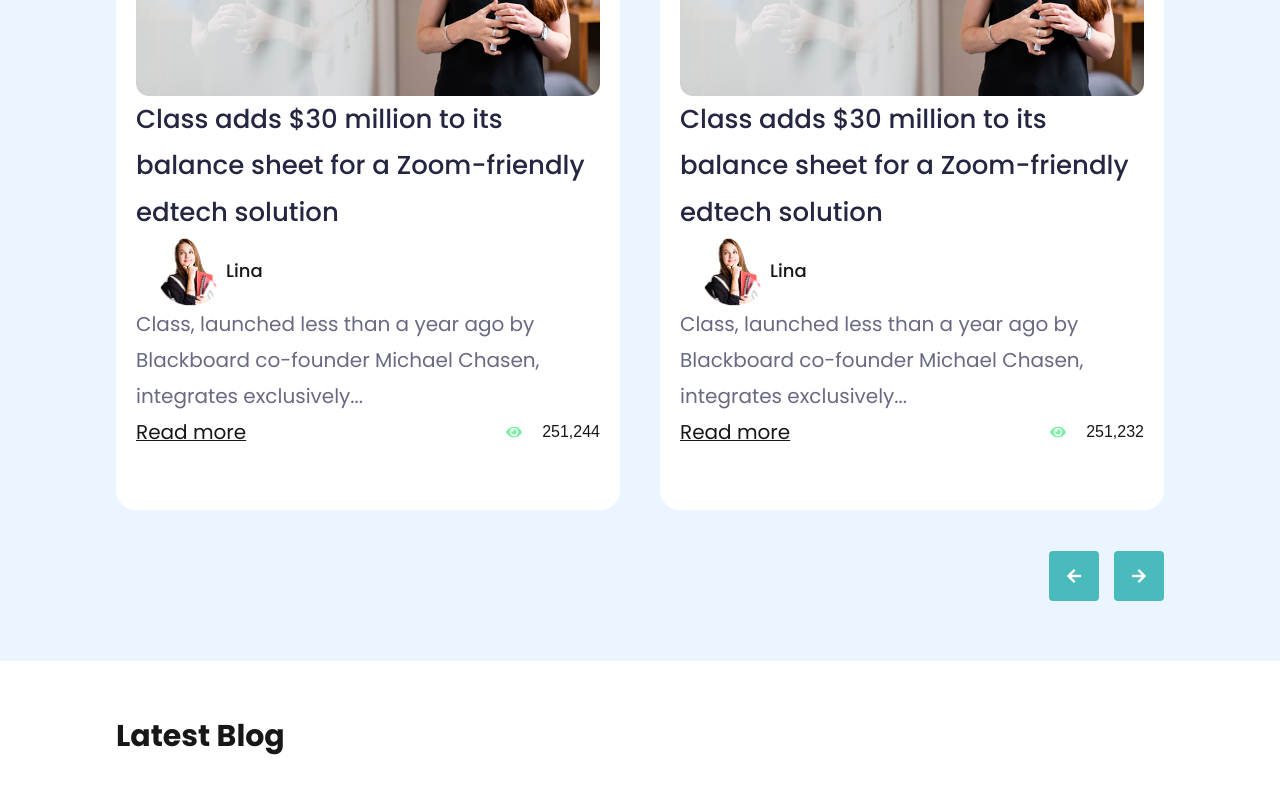
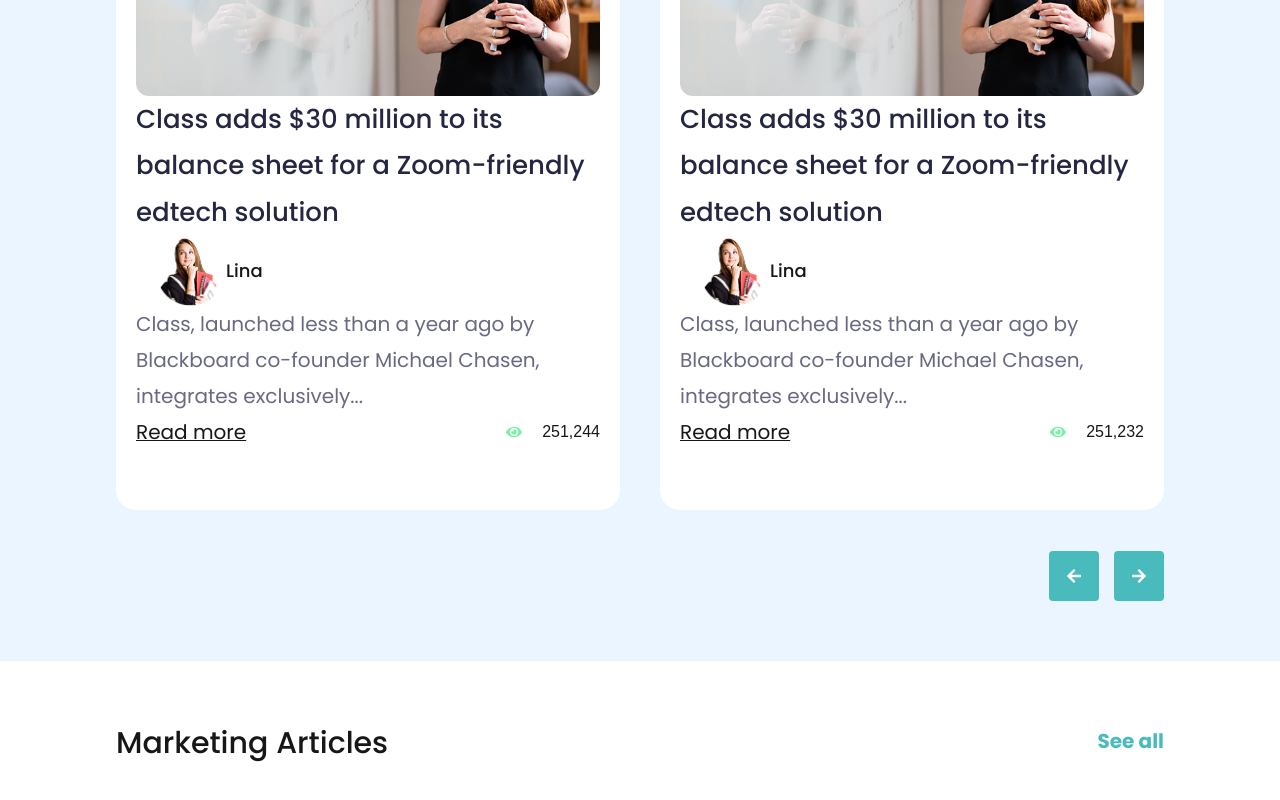
Before and after one commit to otayutome/totc_next_tailwind, a Next.js app: page /blog in a window 1280 px wide. Shown: the part 1677-2477 px from the top of the page. Built offline with nearby package versions, Linux system fonts and the light colour scheme.

Commit message:
marketing text is added

```diff
--- a/app/blog/page.tsx
+++ b/app/blog/page.tsx
@@ -135,7 +135,12 @@
       <div className="md:px-[116px] px-[20px] py-[60px]">
         <div>
           <div className="flex justify-between">
-            <h4 className={styles.listText + " inline-block"}>Latest Blog</h4>
+            <h4 className="inline-block font-['poppins'] font-[500] text-[30px]">
+              Marketing Articles
+            </h4>
+            <button className="cursor-pointer">
+              <span className={styles.seeallText}>See all</span>
+            </button>
           </div>
         </div>
       </div>
```
